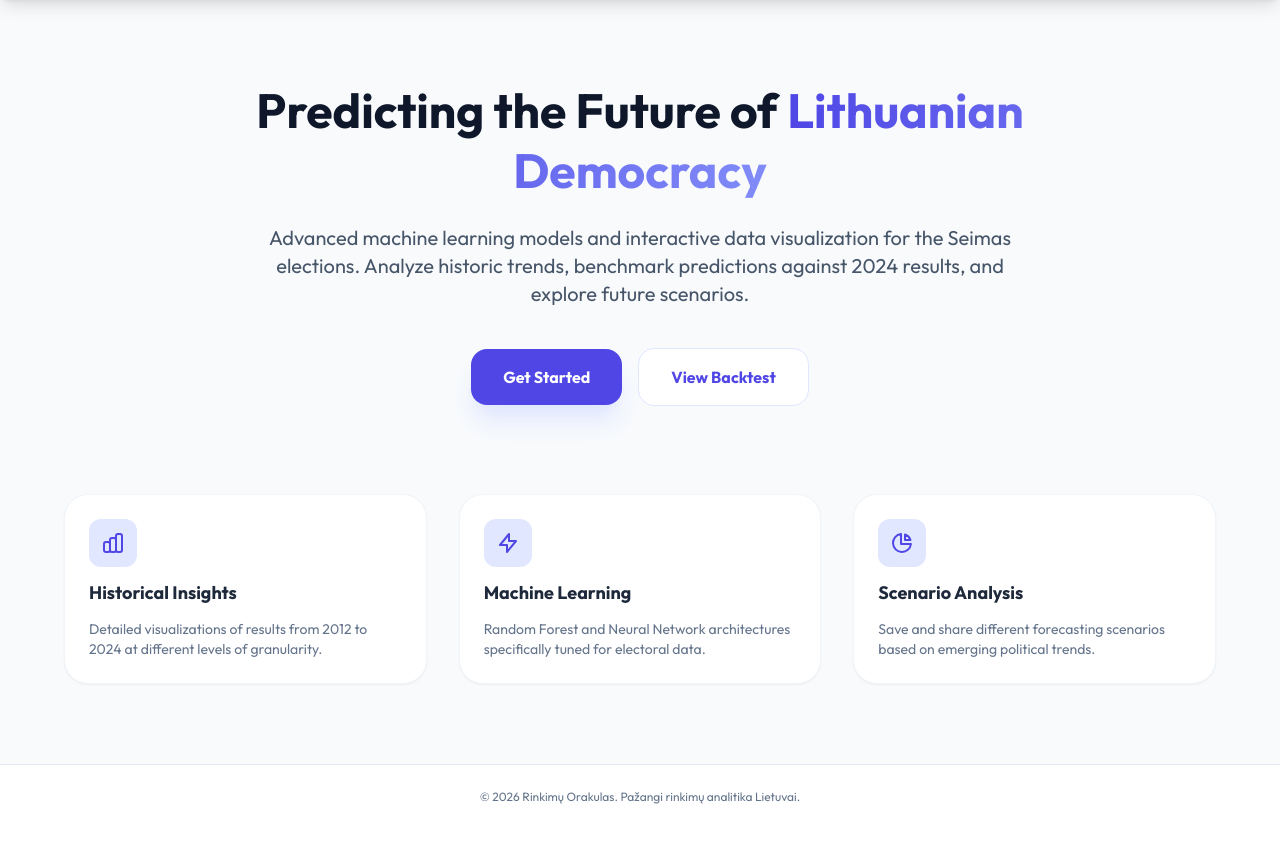
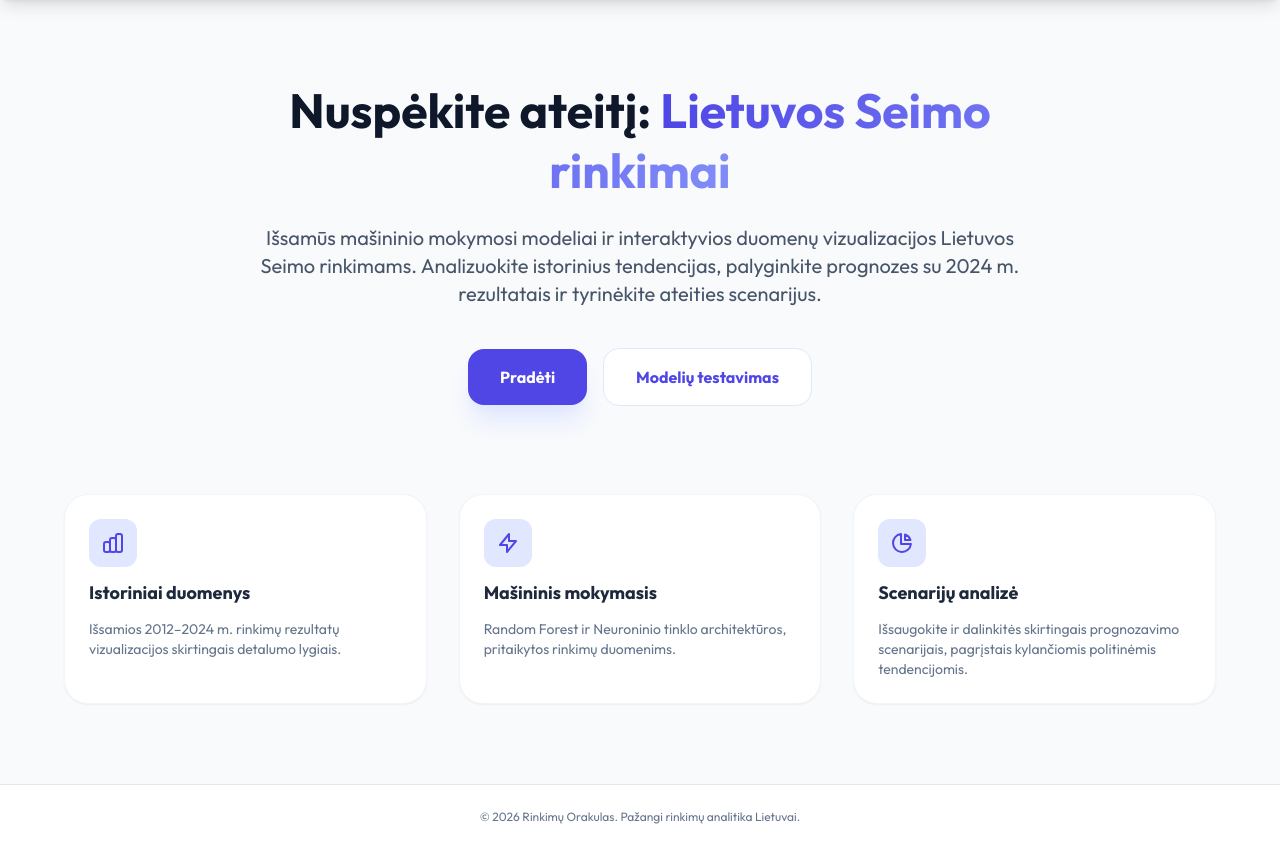
Before and after one commit to Neskanu/Rinkimu-Orakulas, a Flask app: page / in a window 1280 px wide. Shown: the part 64-913 px from the top of the page. Before the commit the page ends 868 px from the top, so only its background shows below. Run offline with Flask 3, Linux system fonts and the light colour scheme; some libraries are stand-ins or nearby versions.

Commit message:
Baigta versti į LT

```diff
--- a/app/blueprints/dashboard/routes.py
+++ b/app/blueprints/dashboard/routes.py
@@ -194,14 +194,14 @@ def index():
 
     top_10 = chart_df.head(10).copy().iloc[::-1]
     fig_bar = px.bar(top_10, x='SHARE_PCT', y='DISPLAY_NAME_FULL', orientation='h',
-                     title=f"Actual Results: Top 10 Parties ({year})",
-                     labels={'SHARE_PCT': 'Vote Share (%)', 'DISPLAY_NAME_FULL': 'Party'},
+                     title=f"Top 10 {year} partijų",
+                     labels={'SHARE_PCT': 'Balsų dalis (%)', 'DISPLAY_NAME_FULL': 'Partija'},
                      color='DISPLAY_NAME_FULL', color_discrete_map=color_map,
                      text=top_10['SHARE_PCT'].apply(lambda x: f"{x:.1f}%"),
                      custom_data=['SARASO_PAVADINIMAS', vote_col])
 
     fig_bar.update_traces(textposition='outside', marker_line_width=0,
-        hovertemplate='<b>%{customdata[0]}</b><br>Votes: %{customdata[1]:,.0f}<br>Share: %{x:.2f}%<extra></extra>')
+        hovertemplate='<b>%{customdata[0]}</b><br>Balsai: %{customdata[1]:,.0f}<br>Dalis: %{x:.2f}%<extra></extra>')
 
     max_share = top_10['SHARE_PCT'].max()
     fig_bar.update_layout(
@@ -231,11 +231,11 @@ def index():
     clean_pie_df = pd.DataFrame(pie_data).sort_values('Share', ascending=False)
     total_votes_int = int(clean_pie_df['Votes'].sum())
 
-    fig_pie = px.pie(clean_pie_df, values='Share', names='Party', title="Vote Distribution",
+    fig_pie = px.pie(clean_pie_df, values='Share', names='Party', title="Balsų pasiskirstymas",
                      hole=0.45, color='Party', color_discrete_map=color_map, custom_data=['Votes'])
 
     fig_pie.update_traces(textposition='inside', textinfo='percent', textfont=dict(size=12, color='white', family="Outfit"),
-        hovertemplate='<b>%{label}</b><br>Votes: %{customdata[0]:,.0f}<br>Share: %{value:.2f}%<extra></extra>',
+        hovertemplate='<b>%{label}</b><br>Balsai: %{customdata[0]:,.0f}<br>Dalis: %{value:.2f}%<extra></extra>',
         marker=dict(line=dict(color='white', width=2)))
 
     fig_pie.update_layout(
@@ -318,8 +318,8 @@ def backtest():
                     if not party_agg.empty:
                         fig_scatter = px.scatter(
                             party_agg, x='ACTUAL', y='PREDICTED', hover_name='SARASO_PAVADINIMAS',
-                            title=f"Actual vs Predicted Vote Share — {model_type_label.upper()} model",
-                            labels={'ACTUAL': 'Actual Vote Share', 'PREDICTED': 'Predicted Vote Share'},
+                            title=f"Tikros vs Prognozuotos balsų dalys — {model_type_label.upper()} model",
+                            labels={'ACTUAL': 'Tikra balsų dalis', 'PREDICTED': 'Prognozuota balsų dalis'},
                             color_discrete_sequence=['#6366f1']
                         )
                         max_val = max(party_agg['ACTUAL'].max(), party_agg['PREDICTED'].max())
--- a/templates/index.html
+++ b/templates/index.html
@@ -4,46 +4,62 @@
 <div class="flex flex-col items-center justify-center space-y-12 py-10">
     <div class="text-center max-w-3xl space-y-6">
         <h1 class="text-5xl font-extrabold text-slate-900 leading-tight">
-            Predicting the Future of <span class="text-transparent bg-clip-text bg-gradient-to-r from-indigo-600 to-indigo-400">Lithuanian Democracy</span>
+            Nuspėkite ateitį: <span
+                class="text-transparent bg-clip-text bg-gradient-to-r from-indigo-600 to-indigo-400">Lietuvos Seimo
+                rinkimai</span>
         </h1>
         <p class="text-xl text-slate-600">
-            Advanced machine learning models and interactive data visualization for the Seimas elections.
-            Analyze historic trends, benchmark predictions against 2024 results, and explore future scenarios.
+            Išsamūs mašininio mokymosi modeliai ir interaktyvios duomenų vizualizacijos Lietuvos Seimo rinkimams.
+            Analizuokite istorinius tendencijas, palyginkite prognozes su 2024 m. rezultatais ir tyrinėkite ateities
+            scenarijus.
         </p>
         <div class="flex items-center justify-center space-x-4 pt-4">
-            <a href="/dashboard/" class="bg-indigo-600 text-white px-8 py-4 rounded-2xl font-bold shadow-xl shadow-indigo-100 hover:bg-indigo-700 transition">Get Started</a>
-            <a href="/dashboard/backtest" class="bg-white text-indigo-600 border border-indigo-100 px-8 py-4 rounded-2xl font-bold hover:bg-indigo-50 transition">View Backtest</a>
+            <a href="/dashboard/"
+                class="bg-indigo-600 text-white px-8 py-4 rounded-2xl font-bold shadow-xl shadow-indigo-100 hover:bg-indigo-700 transition">Pradėti</a>
+            <a href="/dashboard/backtest"
+                class="bg-white text-indigo-600 border border-indigo-100 px-8 py-4 rounded-2xl font-bold hover:bg-indigo-50 transition">Modelių
+                testavimas</a>
         </div>
     </div>
 
     <div class="grid grid-cols-1 md:grid-cols-3 gap-8 w-full max-w-6xl pt-10">
         <div class="bg-white p-6 rounded-3xl border border-slate-100 shadow-sm flex flex-col space-y-3">
             <div class="w-12 h-12 bg-indigo-100 rounded-xl flex items-center justify-center text-indigo-600">
-                <svg xmlns="http://www.w3.org/2000/svg" class="h-6 w-6" fill="none" viewBox="0 0 24 24" stroke="currentColor">
-                    <path stroke-linecap="round" stroke-linejoin="round" stroke-width="2" d="M9 19v-6a2 2 0 00-2-2H5a2 2 0 00-2 2v6a2 2 0 002 2h2a2 2 0 002-2zm0 0V9a2 2 0 012-2h2a2 2 0 012 2v10m-6 0a2 2 0 002 2h2a2 2 0 002-2m0 0V5a2 2 0 012-2h2a2 2 0 012 2v14a2 2 0 01-2 2h-2a2 2 0 01-2-2z" />
+                <svg xmlns="http://www.w3.org/2000/svg" class="h-6 w-6" fill="none" viewBox="0 0 24 24"
+                    stroke="currentColor">
+                    <path stroke-linecap="round" stroke-linejoin="round" stroke-width="2"
+                        d="M9 19v-6a2 2 0 00-2-2H5a2 2 0 00-2 2v6a2 2 0 002 2h2a2 2 0 002-2zm0 0V9a2 2 0 012-2h2a2 2 0 012 2v10m-6 0a2 2 0 002 2h2a2 2 0 002-2m0 0V5a2 2 0 012-2h2a2 2 0 012 2v14a2 2 0 01-2 2h-2a2 2 0 01-2-2z" />
                 </svg>
             </div>
-            <h3 class="font-bold text-lg">Historical Insights</h3>
-            <p class="text-slate-500 text-sm">Detailed visualizations of results from 2012 to 2024 at different levels of granularity.</p>
+            <h3 class="font-bold text-lg">Istoriniai duomenys</h3>
+            <p class="text-slate-500 text-sm">Išsamios 2012–2024 m. rinkimų rezultatų vizualizacijos skirtingais
+                detalumo lygiais.</p>
         </div>
         <div class="bg-white p-6 rounded-3xl border border-slate-100 shadow-sm flex flex-col space-y-3">
             <div class="w-12 h-12 bg-indigo-100 rounded-xl flex items-center justify-center text-indigo-600">
-                <svg xmlns="http://www.w3.org/2000/svg" class="h-6 w-6" fill="none" viewBox="0 0 24 24" stroke="currentColor">
-                    <path stroke-linecap="round" stroke-linejoin="round" stroke-width="2" d="M13 10V3L4 14h7v7l9-11h-7z" />
+                <svg xmlns="http://www.w3.org/2000/svg" class="h-6 w-6" fill="none" viewBox="0 0 24 24"
+                    stroke="currentColor">
+                    <path stroke-linecap="round" stroke-linejoin="round" stroke-width="2"
+                        d="M13 10V3L4 14h7v7l9-11h-7z" />
                 </svg>
             </div>
-            <h3 class="font-bold text-lg">Machine Learning</h3>
-            <p class="text-slate-500 text-sm">Random Forest and Neural Network architectures specifically tuned for electoral data.</p>
+            <h3 class="font-bold text-lg">Mašininis mokymasis</h3>
+            <p class="text-slate-500 text-sm">Random Forest ir Neuroninio tinklo architektūros, pritaikytos rinkimų
+                duomenims.</p>
         </div>
         <div class="bg-white p-6 rounded-3xl border border-slate-100 shadow-sm flex flex-col space-y-3">
             <div class="w-12 h-12 bg-indigo-100 rounded-xl flex items-center justify-center text-indigo-600">
-                <svg xmlns="http://www.w3.org/2000/svg" class="h-6 w-6" fill="none" viewBox="0 0 24 24" stroke="currentColor">
-                    <path stroke-linecap="round" stroke-linejoin="round" stroke-width="2" d="M11 3.055A9.001 9.001 0 1020.945 13H11V3.055z" />
-                    <path stroke-linecap="round" stroke-linejoin="round" stroke-width="2" d="M20.488 9H15V3.512A9.025 9.025 0 0120.488 9z" />
+                <svg xmlns="http://www.w3.org/2000/svg" class="h-6 w-6" fill="none" viewBox="0 0 24 24"
+                    stroke="currentColor">
+                    <path stroke-linecap="round" stroke-linejoin="round" stroke-width="2"
+                        d="M11 3.055A9.001 9.001 0 1020.945 13H11V3.055z" />
+                    <path stroke-linecap="round" stroke-linejoin="round" stroke-width="2"
+                        d="M20.488 9H15V3.512A9.025 9.025 0 0120.488 9z" />
                 </svg>
             </div>
-            <h3 class="font-bold text-lg">Scenario Analysis</h3>
-            <p class="text-slate-500 text-sm">Save and share different forecasting scenarios based on emerging political trends.</p>
+            <h3 class="font-bold text-lg">Scenarijų analizė</h3>
+            <p class="text-slate-500 text-sm">Išsaugokite ir dalinkitės skirtingais prognozavimo scenarijais, pagrįstais
+                kylančiomis politinėmis tendencijomis.</p>
         </div>
     </div>
 </div>
```
Also changed, not shown: templates/dashboard/backtest.html (+5 -5 lines), templates/dashboard/index.html (+5 -5 lines).
